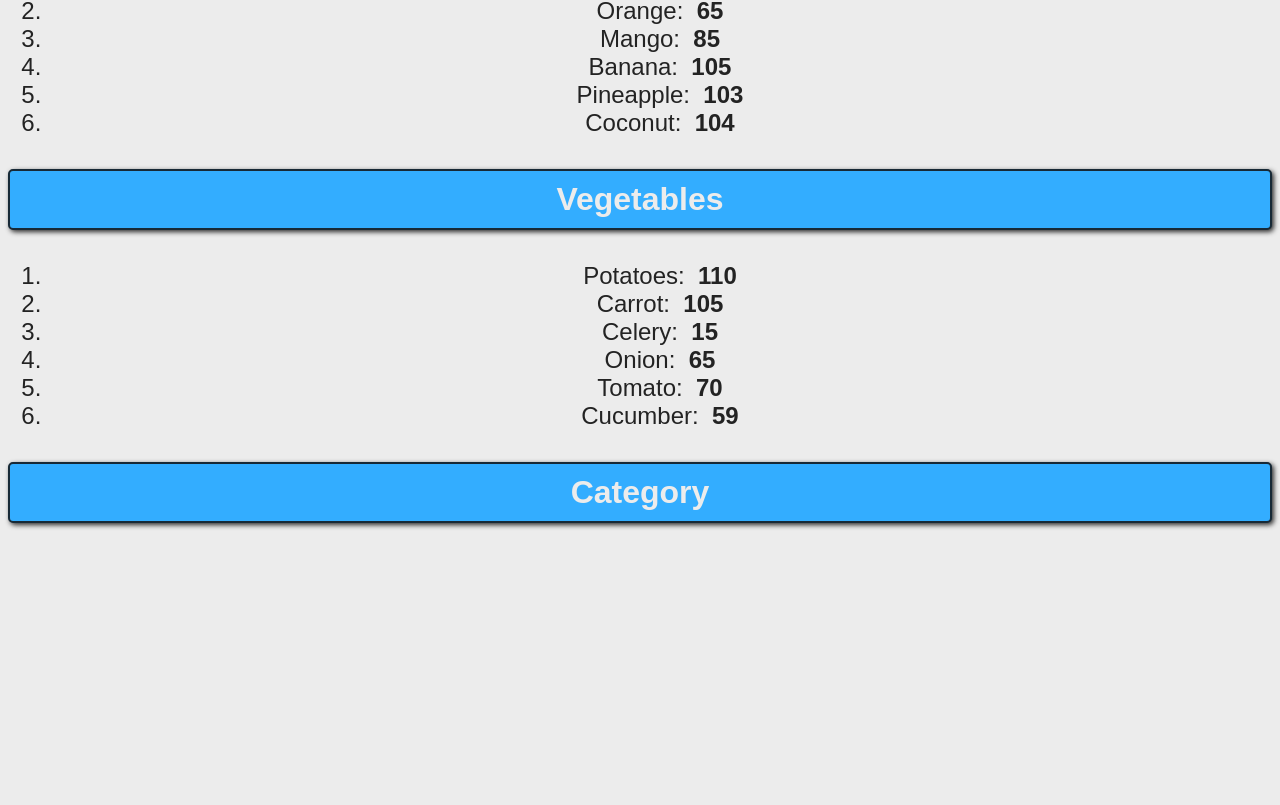
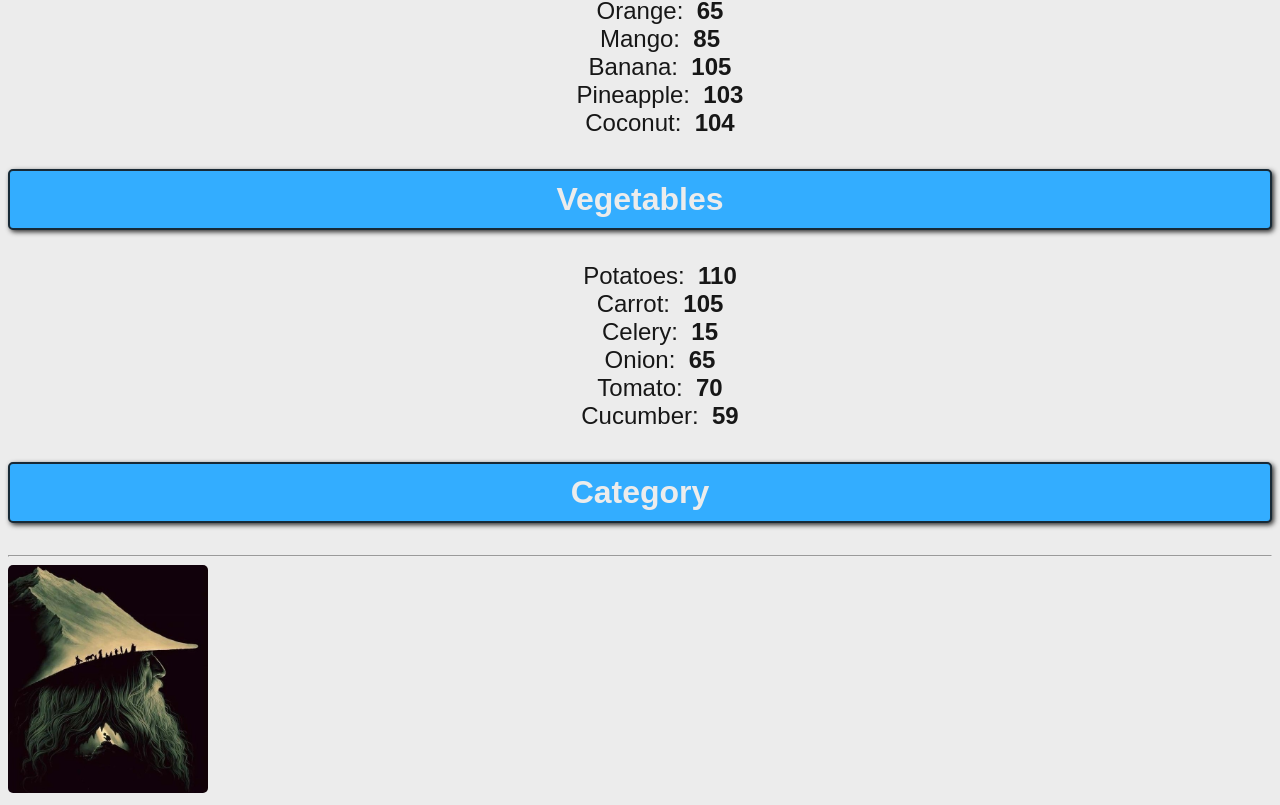
Before and after one commit to Defenseman/react_full_course, a React (Vite) app in the folder my_react_project/: page / in a window 1280 px wide. Shown: the part 1515-2320 px from the top of the page. Before the commit the page ends 2070 px from the top, so only its background shows below. Built offline with nearby package versions, Linux system fonts and the light colour scheme.

Commit message:
click event

```diff
--- a/my_react_project/src/App.jsx
+++ b/my_react_project/src/App.jsx
@@ -7,6 +7,8 @@ import Button2 from "./components/Buttons/Button2.jsx";
 import Students from "./components/Students/Students.jsx";
 import UserGreeting from "./components/userGreeting/UserGreeting.jsx"
 import List from './components/List/List.jsx'
+import ClickEvents from './components/Click events/clickEvents.jsx'
+
 
 function App() {
     const fruits= [{id:1, name:'Apple',calories: 55},
@@ -48,7 +50,9 @@ function App() {
             <hr></hr>
             {fruits.length > 0 ? <List items={fruits} category='Fruits'/> : null}
             {vegetables.length > 0 && <List items={vegetables} category='Vegetables'/>}
-            <List />
+            <List/>
+            <hr></hr>
+            <ClickEvents/>
         </>
     );
 }
--- /dev/null
+++ b/my_react_project/src/components/Click events/clickEvents.jsx
@@ -0,0 +1,31 @@
+import styles from './styles.module.css';
+
+function ClickEvents() {
+    let count = 0;
+    const clickEvent = (name) => {
+        count++
+        if (count <= 2) {
+            console.log(`Ouch! ${name} stop clicking me!`);
+        } else if (count >= 3 && count <= 4) {
+            console.log(`${name} you clicked me ${count} times!`);
+        } else {
+            console.log(`${name} I'm serious. STOP CLICKING ME!`);
+        }
+    }
+
+    const clickEvent2 = (e) => {
+        e.target.style.backgroundColor = "#d81313"
+        e.target.textContent = "OUCH!🤕"
+    };
+    const imageUrl = '../src/assets/Gendalf.jpg'
+
+    const clickEvent3 = (e) => {
+        e.target.style.display = 'none'
+    }
+
+  //return <button className={styles.button} onClick={() => clickEvent("Ilya")}>Click me! 🤪</button>
+  //return <button className={styles.button} onClick={(e) => clickEvent2(e)}>Click me! 🤪</button>
+    return <img src={imageUrl} className={styles.image} onDoubleClick={(e) => clickEvent3(e)}></img>
+}
+
+export default ClickEvents;
--- /dev/null
+++ b/my_react_project/src/components/Click events/styles.module.css
@@ -0,0 +1,13 @@
+.button {
+    font-family: Arial, sans-serif;
+    font-weight: bold;
+    font-size: 2em;
+    border-radius: 5px;
+    color: white;
+    background-color: #21ac21;
+}
+.image {
+    max-width: 200px;
+    border-radius: 5px;
+    cursor: pointer;
+}
--- a/my_react_project/src/components/List/List.jsx
+++ b/my_react_project/src/components/List/List.jsx
@@ -21,6 +21,7 @@ function List(props) {
             </ol>
         </>)
 }
+
 List.propTypes = {
     category: PropTypes.string,
     items: PropTypes.arrayOf(PropTypes.shape({
@@ -29,6 +30,7 @@ List.propTypes = {
         calories: PropTypes.number
     })),
 }
+
 List.defaultProps = {
     category: "Category",
     items: []
--- a/my_react_project/src/components/List/styles.module.css
+++ b/my_react_project/src/components/List/styles.module.css
@@ -13,5 +13,10 @@
     font-family: Arial, sans-serif;
     font-size: 1.5em;
     text-align: center;
-    color: #232323;
+    color: #171717;
+    cursor: pointer;
+    list-style: none;
 }
+.item li:hover {
+    color: #6c6c6c;
+}
```
